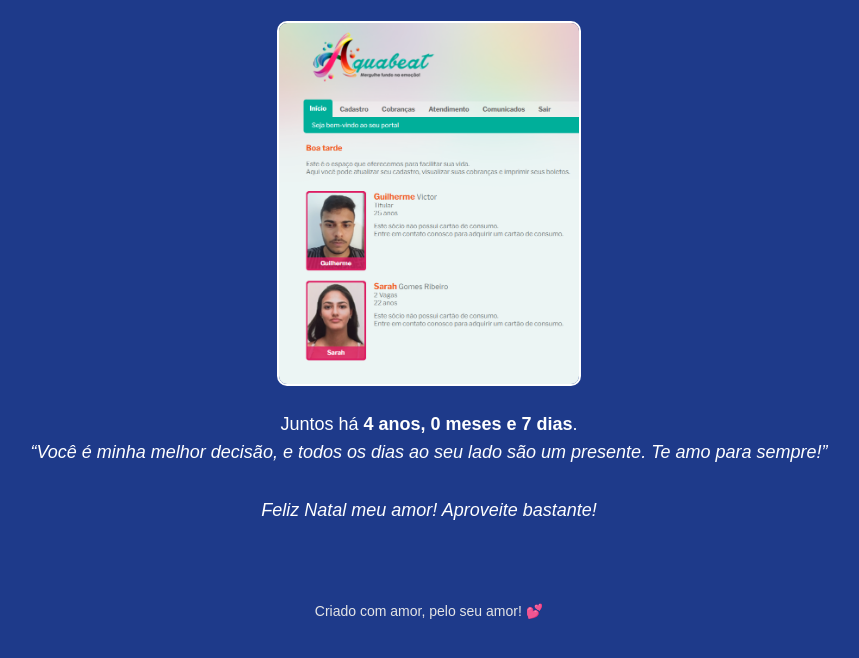
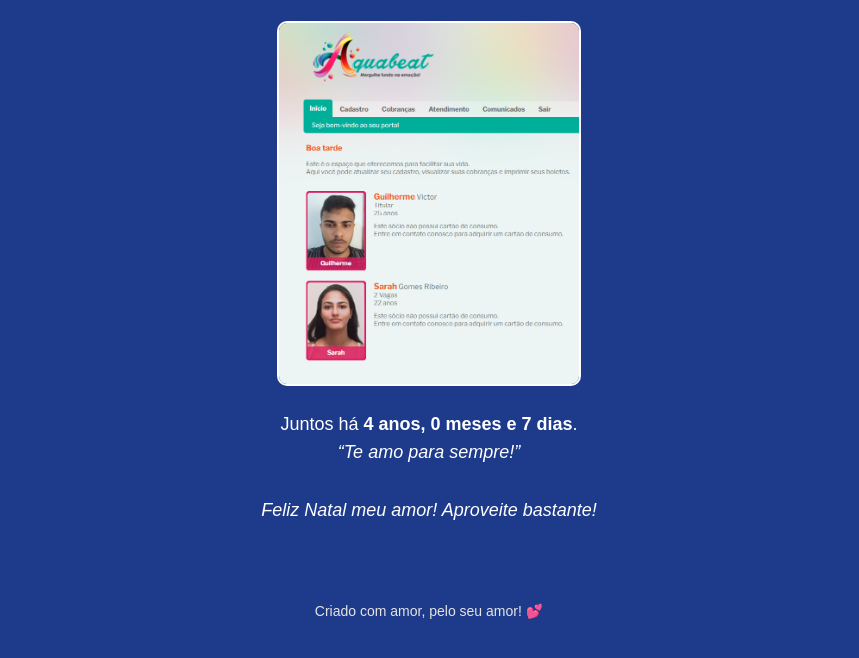
Before and after one commit to GuilhermeVMGS/Sarah, a plain HTML site: page index.html in a window 1280 px wide. Shown: the part 100-758 px from the top of the page, without its empty margins (211-1070 px from the left). Drawn offline with Linux system fonts and the light colour scheme.

Commit message:
Site04_4

```diff
--- a/index.html
+++ b/index.html
@@ -41,10 +41,9 @@
         <img src="Foto04.png" alt="Foto do casal" class="photo">
         <p class="text">
             Juntos há <strong>4 anos, 0 meses e 7 dias</strong>.<br>
-            <em>“Você é minha melhor decisão, e todos os dias ao seu lado são um presente. Te amo para sempre!”</em><br><br>
+            <em>“Te amo para sempre!”</em><br><br>
             <em>
-                Feliz Natal meu amor!
-                Aproveite bastante!
+                Feliz Natal meu amor! Aproveite bastante!
                 </em>
         </p>
     </div>
```
